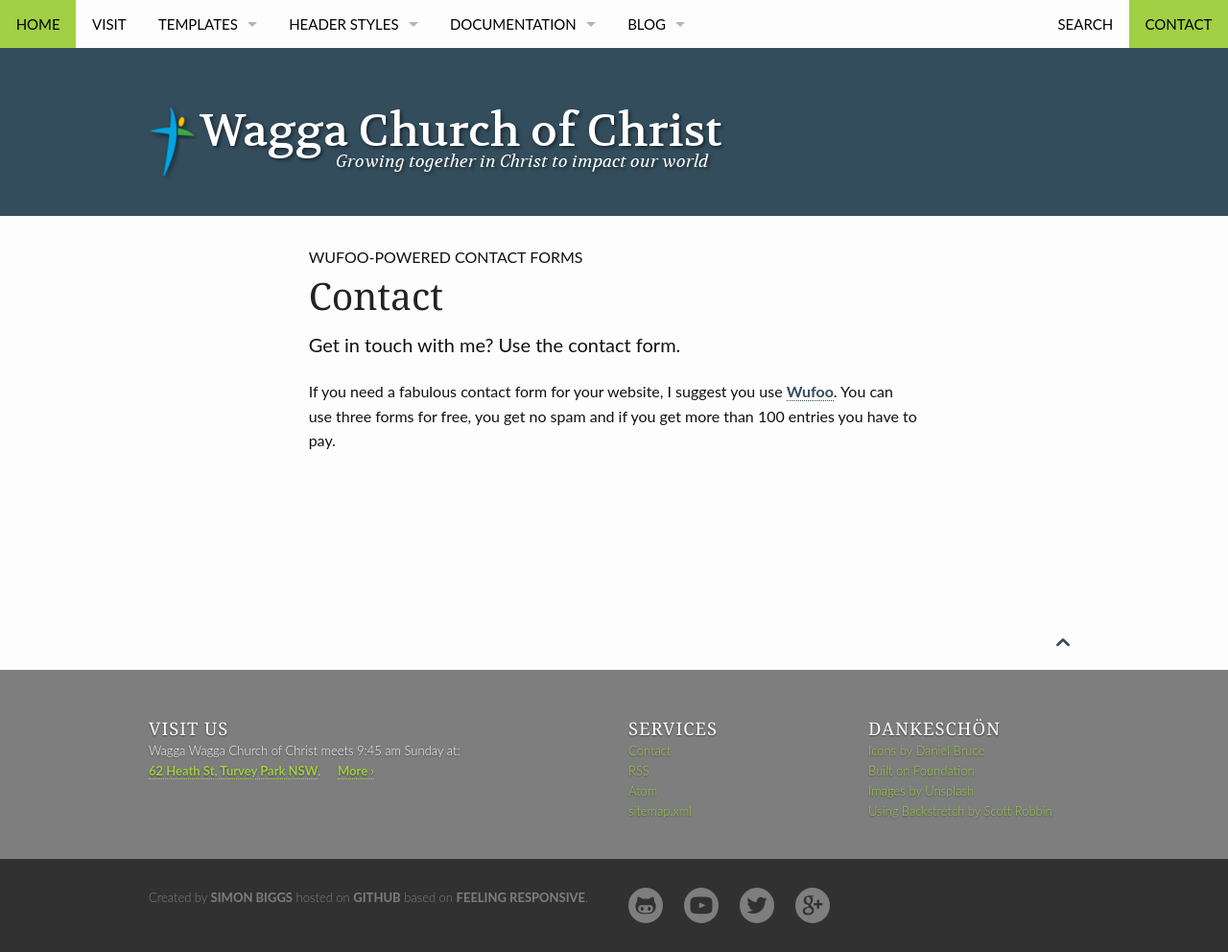
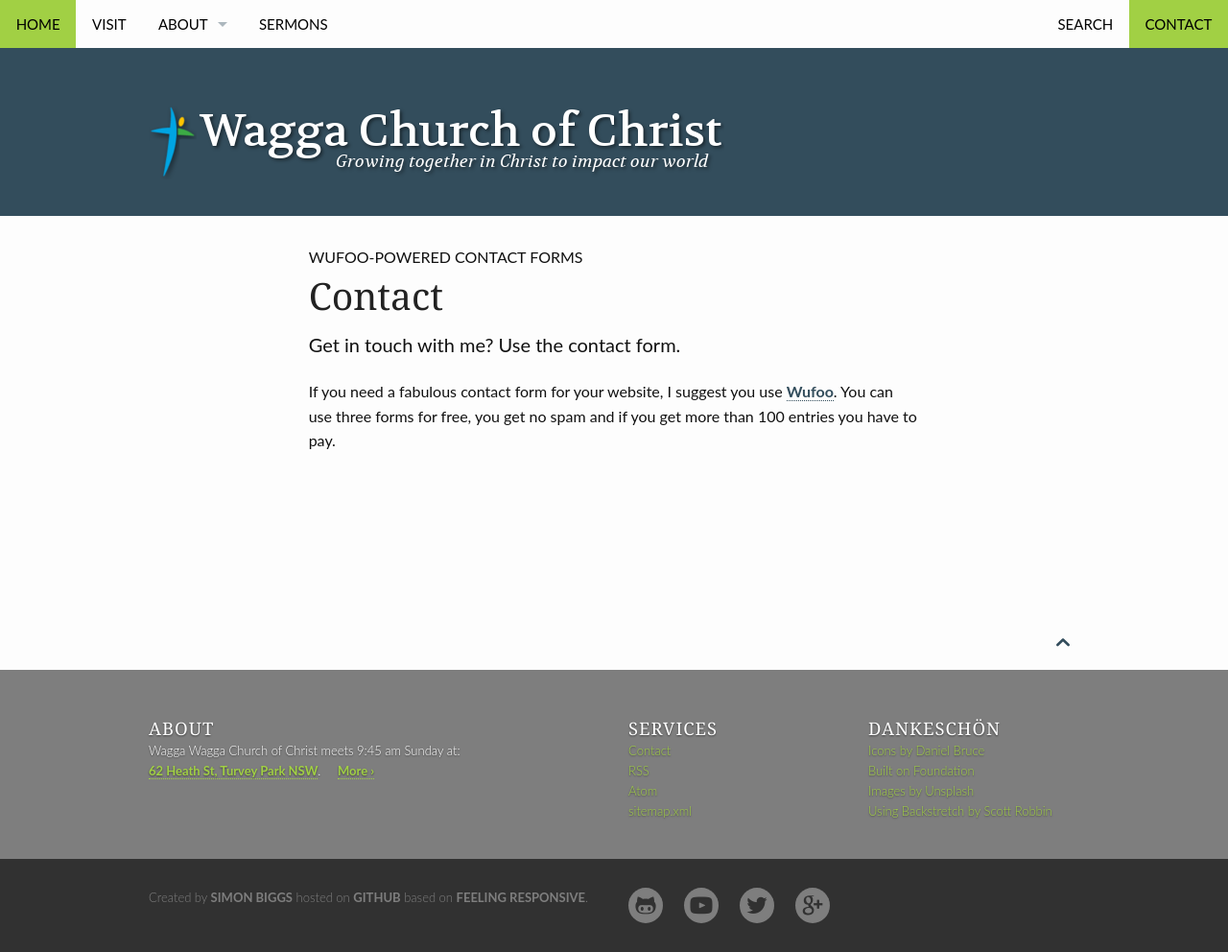
Before and after one commit to SimonBiggs/jekyll-google-drive, a Jekyll site: the page built from pages/contact.md, in a window 1280 px wide. Shown: the whole page at 96% size. Built offline with Jekyll 4.4.1, drawn with Linux system fonts in a browser that asks for light colours.

Commit message:
new pages

```diff
--- a/_data/language.yml
+++ b/_data/language.yml
@@ -1,4 +1,4 @@
-info_website: "Visit us"
+info_website: "About"
 archive: "Archive"
 blog_archive: "Blog Archive"
 blog: "Blog"
--- a/_data/navigation.yml
+++ b/_data/navigation.yml
@@ -6,65 +6,18 @@
   url: "/visit/"
   side: left
 
-- title: "Templates"
-  url: "/design/"
+- title: "About"
+  url: "/about/"
   side: left
   dropdown:
-  - title: "Grid & Colors"
-    url: "/design/grid/"
-  - title: "Typography"
-    url: "/design/typography/typography/"
-  - title: "Page/Post"
-    url: "/design/page/"
-  - title: "Post-Left-Sidebar"
-    url: "/design/post-left-sidebar/"
-  - title: "Post-Right-Sidebar"
-    url: "/design/post-right-sidebar/"
-  - title: "Page Full-Width"
-    url: "/design/page-fullwidth/"
-  - title: "Blog-Page"
-    url: "/blog/"
-  - title: "Video"
-    url: "/design/video/"
-  - title: "Gallery"
-    url: "/design/gallery/"
-  - title: "Portfolio"
-    url: "/design/portfolio/"
+  - title: "What we believe"
+    url: "/about/believe/"
+  - title: "Leadership team"
+    url: "/about/leadership/"
 
-- title: "Header Styles"
-  url: "/headers/"
+- title: "Sermons"
+  url: "/sermons/"
   side: left
-  dropdown:
-  - title: "Header with Full-Width-Image"
-    url: "/design/header-full-width-image/"
-  - title: "Header with Image and Pattern"
-    url: "/design/header-image-pattern/"
-  - title: "Header with image and color"
-    url: "/design/header-image-color/"
-  - title: "Header Only With Logo"
-    url: "/design/header-logo-only/"
-  - title: "Header With Text"
-    url: "/design/header-with-text/"
-  - title: "No Header"
-    url: "/design/no-header/"
-  - title: "No Header but Image"
-    url: "/design/no-header-but-image/"
-
-- title: Documentation
-  url: "/documentation/"
-  side: left
-  dropdown:
-  - title: "Changelog"
-    url: "/changelog/"
-  - title: "Roadmap"
-    url: "/roadmap/"
-
-- title: Blog
-  url: "/blog/"
-  side: left
-  dropdown:
-  - title: "Blog Archive"
-    url: "/blog/archive/"
 
 - title: "Search"
   url: "/search/"
```
Also changed, not shown: pages/about-believe.md (added, +15 -0 lines), pages/about-leadership.md (added, +15 -0 lines), pages/about.md (added, +15 -0 lines), pages/sermons.md (added, +15 -0 lines).
